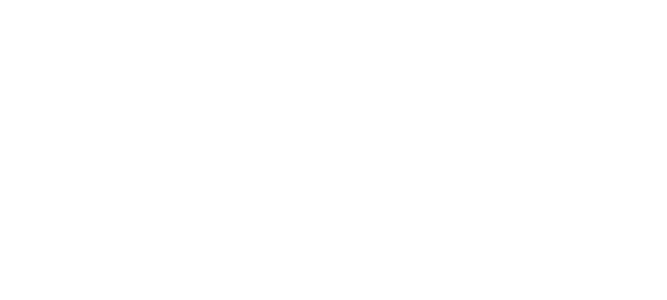
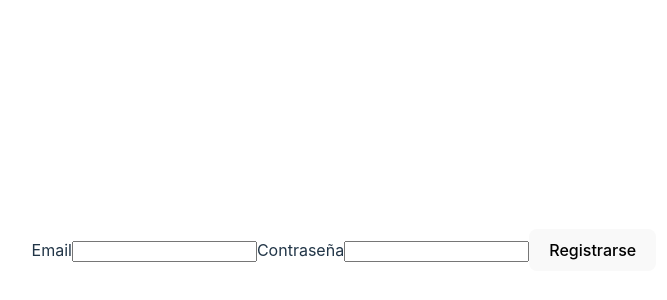
Before and after one commit to Mabeliris/Manos-unidas, a React (Vite) app: page /Auth in a window 1280 px wide. Before the commit this address had no page. Shown: the part 150-450 px from the top of the page, without its empty margins (296-963 px from the left). Built offline with nearby package versions, Linux system fonts and the light colour scheme.

Commit message:
registro con firebase

```diff
--- a/package.json
+++ b/package.json
@@ -12,7 +12,7 @@
   "dependencies": {
     "history": "^5.3.0",
     "firebase": "^10.14.1",
-    "history": "^5.3.0",
+
     "react": "^18.3.1",
     "react-dom": "^18.3.1",
     "react-router-dom": "^6.27.0"
--- a/src/App.jsx
+++ b/src/App.jsx
@@ -3,16 +3,16 @@ import { BrowserRouter, Routes, Route} from "react-router-dom";
 import { Home } from './Home';
 import {Login } from './Login';
 import  Navbar from './Navbar';
+import { Auth } from './Auth';
 
 function App() {
   return (
     <BrowserRouter>
       <Routes>
         <Route path="/" element={<Home />}/>
-
         <Route path="Login" element={<Login />} />
-
         <Route path="Navbar" element={<Navbar />} />
+        <Route path="Auth" element={<Auth />} />
 
       </Routes>
     </BrowserRouter>
--- a/src/Auth.jsx
+++ b/src/Auth.jsx
@@ -2,11 +2,6 @@ import { useState } from "react";
 import { auth } from "./firebaseConfig";
 import { createUserWithEmailAndPassword } from "firebase/auth";
 
-import TextField from "@mui/material/TextField";
-import Button from "@mui/material/Button";
-import Box from "@mui/material/Box";
-import login from "./assets/login1.png";
-import Grid from "@mui/material/Grid2";
 
 export function Auth() {
   const [email, setEmail] = useState("");
@@ -31,67 +26,38 @@ export function Auth() {
   };
 
   return (
-    <>
-      {/* Contenedor del formulario y la imagen */}
-      <Grid container spacing={2} alignItems="center" justifyContent="center">
-        {/* Formulario a la izquierda */}
-        <Grid item xs={12} md={6}>
-          <Box
-            component="form"
-            onSubmit={handleRegister}
-            sx={{
-              "& .MuiTextField-root": {
-                m: 1,
-                width: "25ch",
-                display: "flex",
-                flexDirection: "column",
-              },
-              marginLeft: "20%",
-            }}
-            noValidate
-            autoComplete="off"
-          >
-            <TextField
+    <div className="auth-container">
+
+      <div className="form-container">
+        <form onSubmit={handleRegister} className="auth-form">
+          <label htmlFor="email">Email</label>
+          <input
             type="email"
             id="email"
             value={email}
-              variant="standard"
-              label="Email"
             onChange={(e) => setEmail(e.target.value)}
             required
           />
 
-            <TextField
+          <label htmlFor="password">Contraseña</label>
+          <input
             type="password"
             id="password"
             value={password}
-              variant="standard"
-              label="Contraseña"
             onChange={(e) => setPassword(e.target.value)}
             required
           />
 
-            <Button variant="contained" type="submit">
+          <button type="submit" className="submit-btn">
             Registrarse
-            </Button>
+          </button>
 
           {success && (
               <p style={{ color: "green" }}>¡Usuario registrado con éxito!</p>
             )}
             {error && <p style={{ color: "red" }}>Ingrese sus datos </p>}
-          </Box>
-        </Grid>
-
-        {/* Imagen a la derecha */}
-        <Grid item xs={12} md={6}>
-          <img
-            src={login}
-            className="login"
-            alt="icono_login"
-            style={{ width: "100%" }} // Asegura que la imagen se ajuste al ancho del contenedor
-          />
-        </Grid>
-      </Grid>
-    </>
+        </form>
+      </div>
+    </div>
   );
 }
```
Lines whose indentation alone changed are shown as unchanged.
